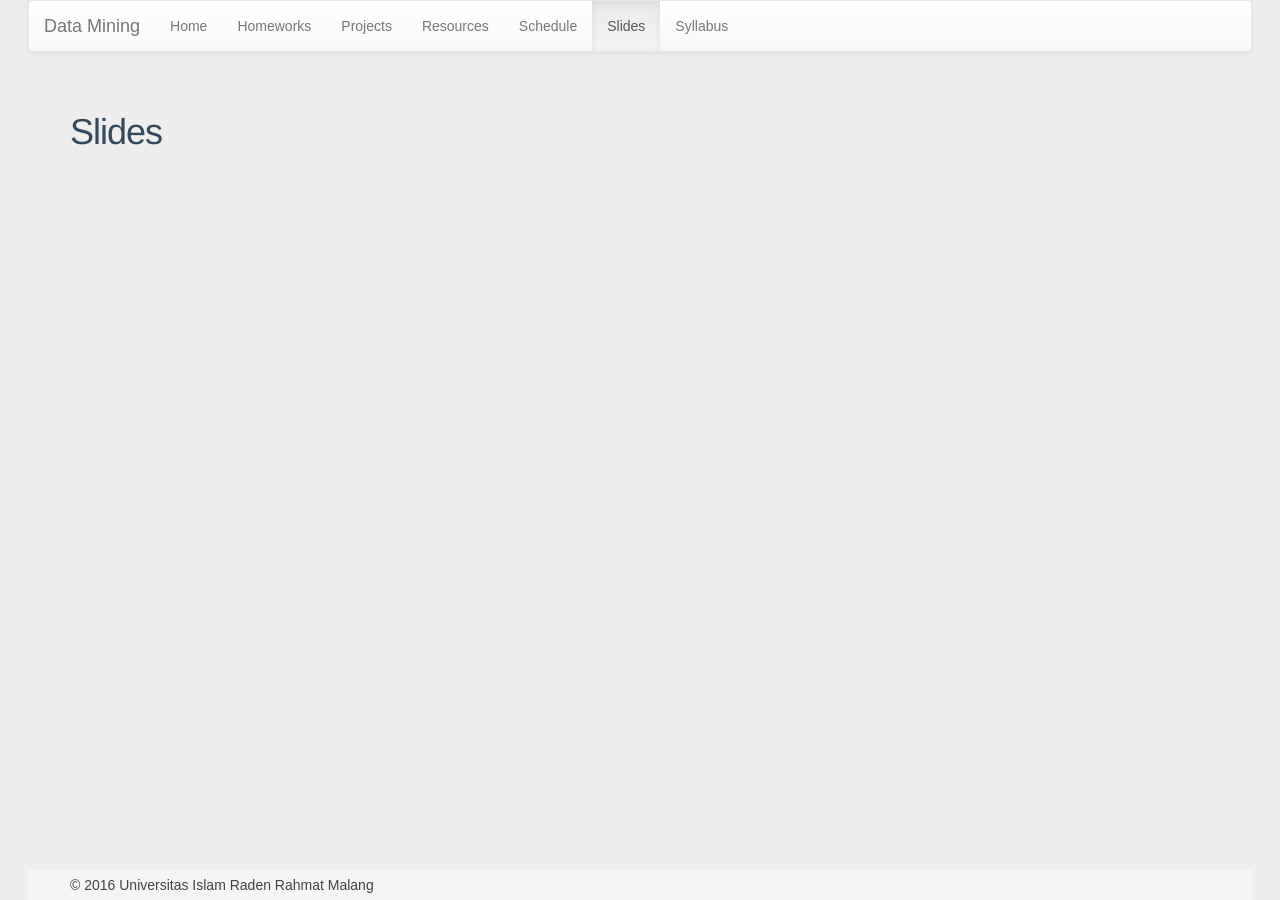
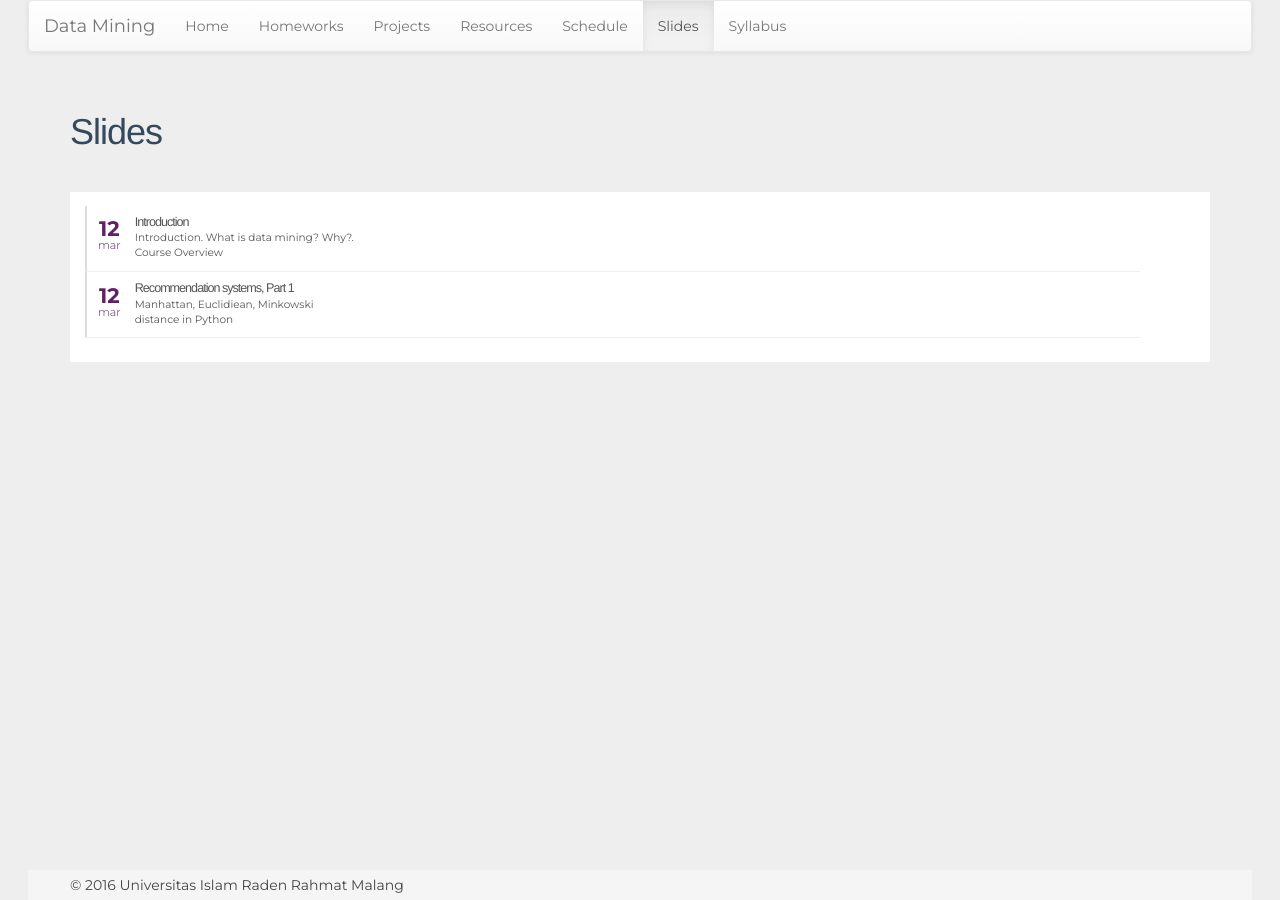
Before and after one commit to ftik-unira/dm2016, a Jekyll site: the page built from slides.html, in a window 1280 px wide. Built offline with Jekyll 4.4.1, drawn with Linux system fonts in a browser that asks for light colours; nearby versions of some CDN libraries.

Commit message:
added slide list

```diff
--- a/assets/themes/bootstrap-3/css/style.css
+++ b/assets/themes/bootstrap-3/css/style.css
@@ -1,4 +1,4 @@
- @import "http://fonts.googleapis.com/css?family=Open Sans:300,400,700";
+ @import "http://fonts.googleapis.com/css?family=Montserrat:300,400,700";
 .rwd-table {
   margin: 1em 0;
   min-width: 300px;
@@ -311,3 +311,110 @@ h1 {
   margin: 0;
   background: #8DC63F;
 }
+
+
+.list-container {
+  padding: 1em;
+  font-family: Montserrat, sans-serif;
+  background: white;
+}
+
+.list-container h1 {
+  font-size: 1em;
+}
+
+ul.scale-up-hover-list {
+  padding-left: .1em;
+  width: 95%;
+  list-style-type: none;
+}
+
+.scale-up-hover-list li {
+  margin: 0;
+  padding: .75em;
+  background-color: white;
+  border-top: none;
+  border-right: 0 solid #eee;
+  border-bottom: .05em solid #eee;
+  border-left: .15em solid #ddd;
+  -webkit-transition: all 0.2s ease-in-out;
+  -moz-transition: all 0.2s ease;
+  -o-transition: all 0.2s ease;
+  -ms-transition: all 0.2s ease;
+  transition: all 0.2s ease;
+}
+
+.scale-up-hover-list li::after {
+  content: "";
+  display: block;
+  clear: both;
+}
+
+.scale-up-hover-list li:hover {
+  border-top: none;
+  border-right: .1em solid #eee;
+  border-bottom: .1em solid #eee;
+  border-left: .2em solid #621e66;
+  -webkit-transform: translate3d(0, 0, 0, );
+  transform: translate3d(0, 0, 0, );
+  -webkit-transform: scale(1.025, 1.025);
+  -moz-transform: scale(1.025, 1.025);
+  -o-transform: scale(1.025, 1.025);
+  -ms-transform: scale(1.025, 1.025);
+  transform: scale(1.025, 1.025);
+}
+
+.scale-up-hover-list li .date {
+  float: left;
+  margin-right: 1em;
+  max-width: 100%;
+  text-align: center;
+}
+
+.scale-up-hover-list li .date .day {
+  display: block;
+  margin: .25em 0 0;
+  color: #621e66;
+  font-size: 1.5em;
+  line-height: .75em;
+  font-weight: 800;
+}
+
+.scale-up-hover-list li .date .month {
+  display: block;
+  margin: .005em 0;
+  color: #621e66;
+  font-size: 0.8em;
+  font-weight: 200;
+}
+
+.scale-up-hover-list li .item-info-container {
+  float: left;
+  max-width: 82%
+}
+
+.scale-up-hover-list li .item-info-container h1 {
+  display: block;
+  margin-top: 0;
+  margin-bottom: 0;
+  color: #555;
+  font-size: .9em;
+  -webkit-transition: all 0.2s ease;
+  -moz-transition: all 0.2s ease;
+  -o-transition: all 0.2s ease;
+  -ms-transition: all 0.2s ease;
+  transition: all 0.2s ease;
+}
+
+.scale-up-hover-list li .item-info-container p.item-description {
+  display: block;
+  margin: 0;
+  margin-top: .05em;
+  width: 75%;
+  color: #555;
+  font-size: 0.75em;
+}
+
+.scale-up-hover-list li .item-info-container h1:hover {
+  color: #621e66;
+}
--- a/slides.html
+++ b/slides.html
@@ -3,3 +3,37 @@ layout: page
 title : Slides
 group: navigation
 ---
+
+<div class="list-container">
+	<ul class="scale-up-hover-list">
+		<li>
+			<a href="#" target="_blank">
+				<div class="date">
+					<p class="day">12</p>
+					<p class="month">mar</p>
+				</div>
+				<div class="item-info-container">
+					<h1>Introduction</h1>
+					<p class="item-description">
+						Introduction. What is data mining? Why?. Course Overview
+					</p>
+				</div>
+			</a>
+		</li>
+
+		<li>
+			<a href="#" target="_blank">
+				<div class="date">
+					<p class="day">12</p>
+					<p class="month">mar</p>
+				</div>
+				<div class="item-info-container">
+					<h1>Recommendation systems, Part 1</h1>
+					<p class="item-description">
+						Manhattan, Euclidiean, Minkowski distance in Python
+					</p>
+				</div>
+			</a>
+		</li>
+	</ul>
+</div>
```
